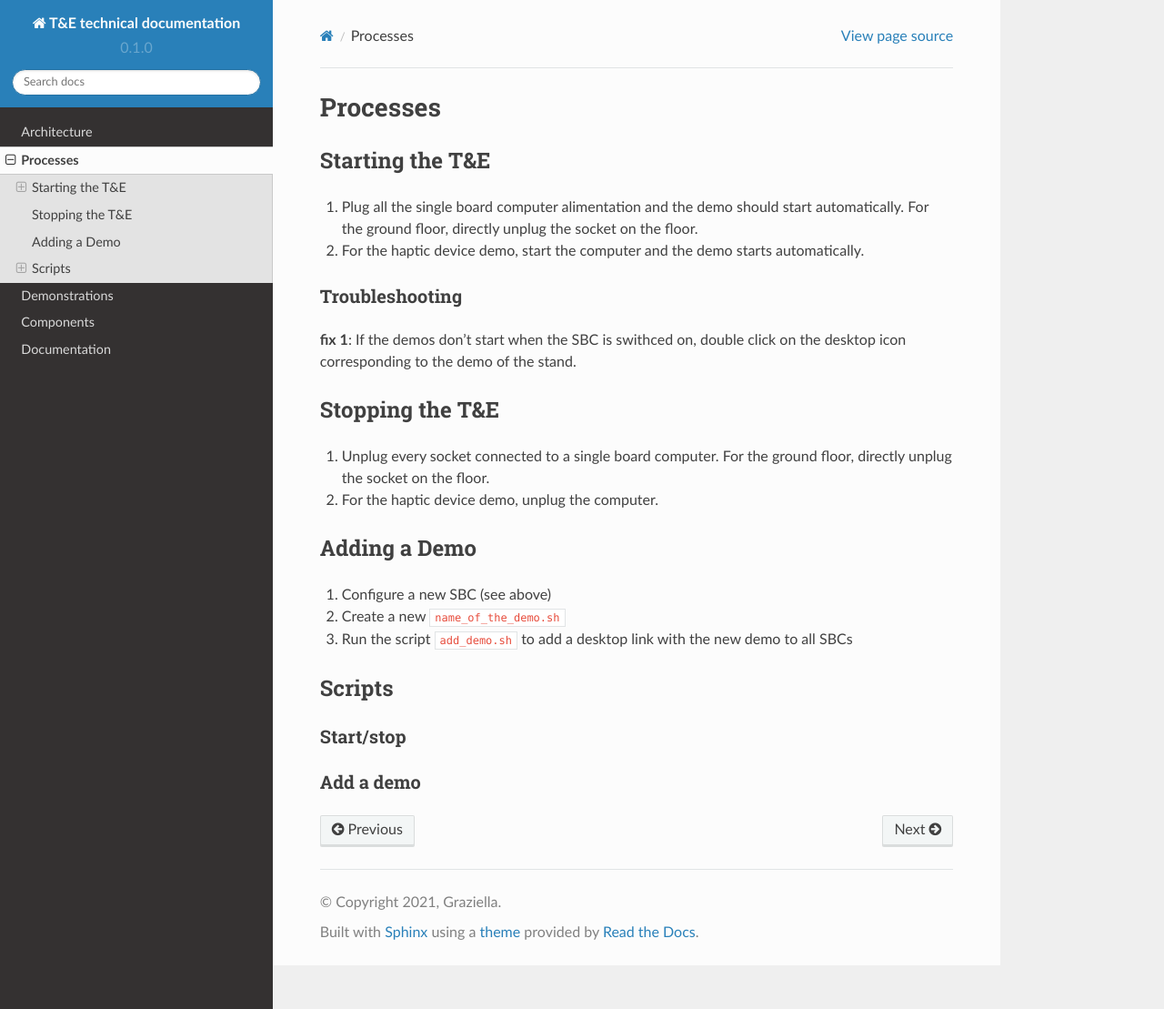
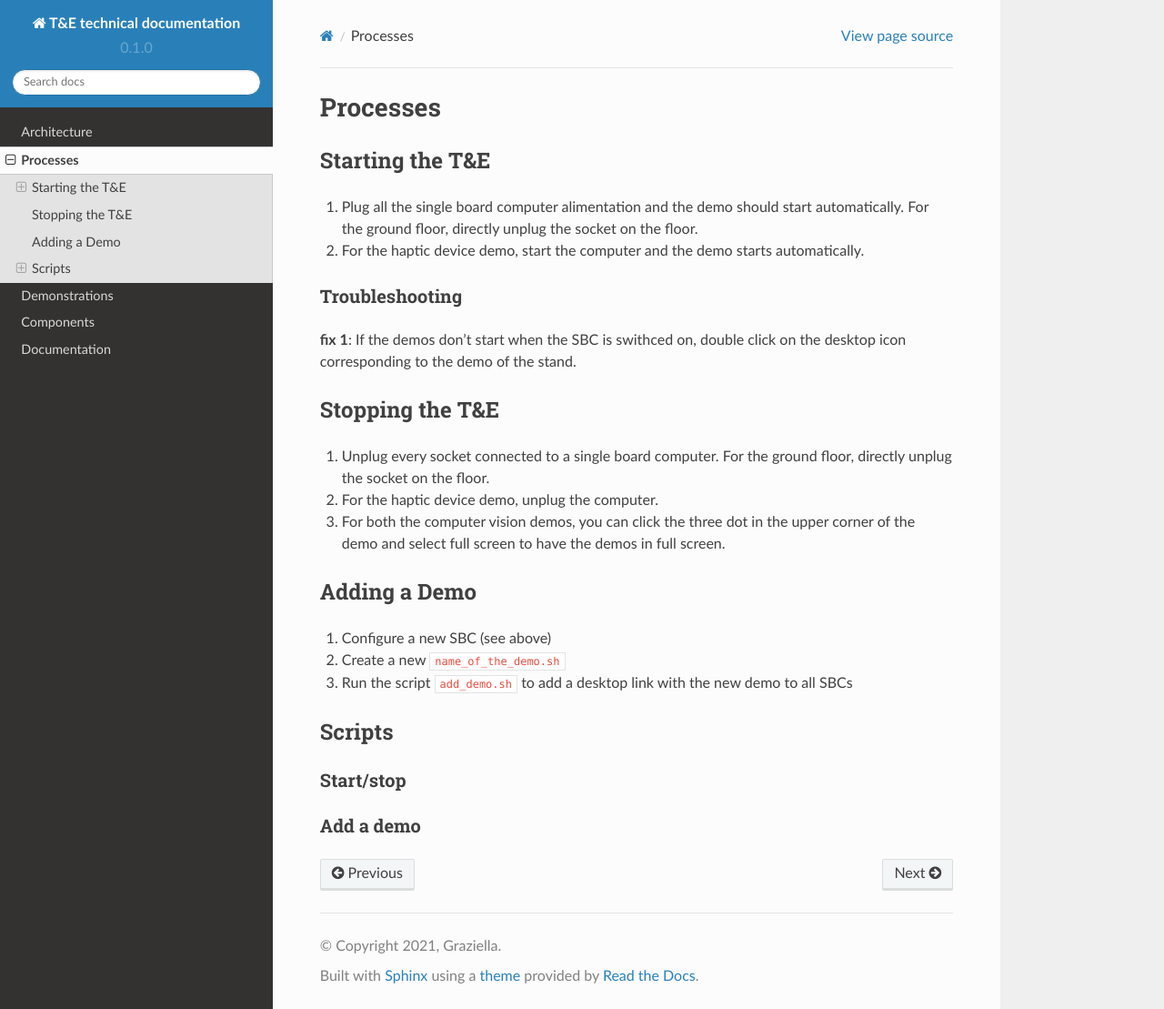
Before and after one commit to FARI-brussels/TE-technical-documentation, a Sphinx documentation site: the page built from docs/source/processes.rst, in a window 1280 px wide and 1109 px high. Shown: the whole window at 91% size. Built offline with Sphinx 7.4.7 and the Read the Docs theme 2.0.0, drawn with Linux system fonts in a browser that asks for light colours.

Commit message:
Update processes.rst

```diff
--- a/docs/source/processes.rst
+++ b/docs/source/processes.rst
@@ -21,6 +21,7 @@ Stopping the T&E
 
 1. Unplug every socket connected to a single board computer. For the ground floor, directly unplug the socket on the floor.
 2. For the haptic device demo, unplug the computer.
+3. For both the computer vision demos, you can click the three dot in the upper corner of the demo and select full screen to have the demos in full screen.
 
 Adding a Demo
 -------------
```
